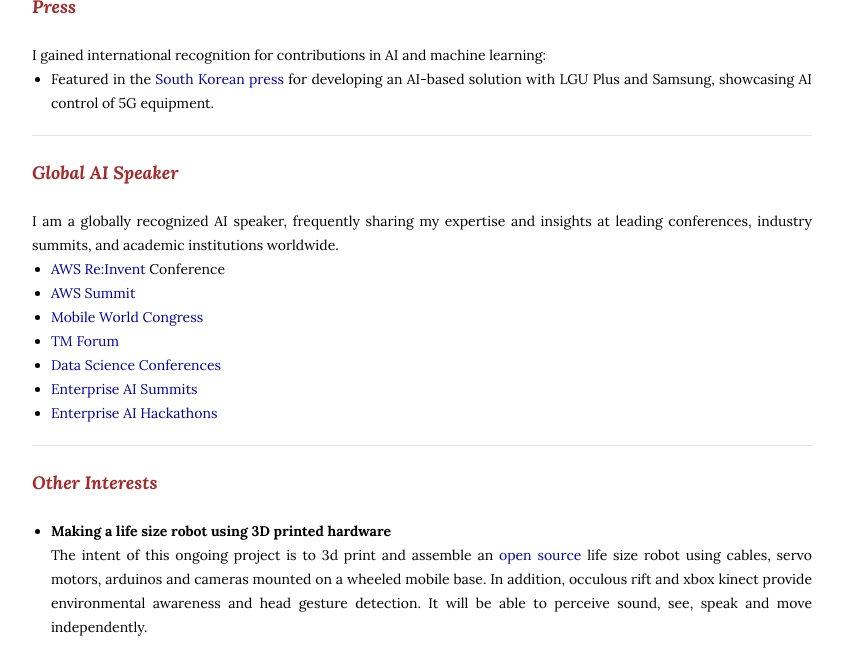
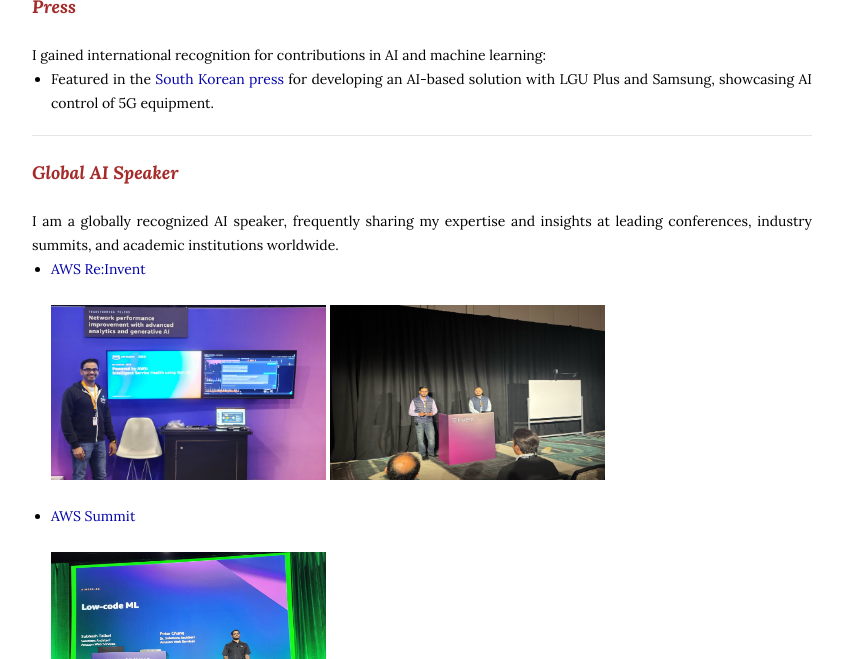
Before and after one commit to subhashtalluri/subhashtalluri.github.io, a Jekyll site: the page built from other.html, in a window 1280 px wide and 900 px high, scrolled down 941 px, cut to the strip 0-659 px from the top of the window. Shown: the whole strip, without its empty margins (88-931 px from the left). Built offline with Jekyll 4.4.1, drawn with Linux system fonts in a browser that asks for light colours; some of the changed text lies outside the part shown.

Commit message:
update 2

```diff
--- a/analytics.html
+++ b/analytics.html
@@ -52,7 +52,7 @@ I oversee multi-country initiatives, leading teams across solution architecture,
 <hr><br>
 
 <h3><i><b><span style="color:brown"><font size="4">Past Projects - 2017 to 2019</font></span></b></i></h3>
-<ul>
+<ul><br>
     <li>
     <b>Work order demand prediction for capacity management using time series & bayesian modeling (Field Service)</b><br>
     Forecasted the demand of incoming work orders from customers to optimally allign supply of technicans at different levels of granualarity using various time series methods. </li>
@@ -91,7 +91,7 @@ I oversee multi-country initiatives, leading teams across solution architecture,
 
 <h3><i><b><span style="color:brown"><font size="4">Overall Summary</font></span></b></i></h3>
 
-
+<br>
 <ul>
       <li>
     <b>Consulting</b><br>
--- a/other.html
+++ b/other.html
@@ -67,27 +67,38 @@ I am a globally recognized AI speaker, frequently sharing my expertise and insig
 <br>
 <ul>
       <li>
-           <a href="https://reinvent.awsevents.com/">AWS Re:Invent</a> Conference<br>
-      </li>
+           <a href="https://reinvent.awsevents.com/">AWS Re:Invent</a><br>
+           <br>
+           <img src="/assets/reinvent-pic1.jpg" width="275px" height="175px" align="middle">
+           <img src="/assets/reinvent-pic2.jpeg" width="275px" height="175px" align="middle">
+      </li><br>
     <li>
            <a href="https://aws.amazon.com/events/summits/?awsf.events-location=*all&awsf.events-series=*all">AWS Summit</a><br>
-      </li>
+         <br>
+           <img src="/assets/aws-summit.jpg" width="275px" height="175px" align="middle">
+      </li><br>
 
     <li>
            <a href="https://www.mwcbarcelona.com/">Mobile World Congress</a> <br>
-      </li>
+          <br>
+           <img src="/assets/mwc.jpg" width="275px" height="175px" align="middle">
+      </li><br>
 
     <li>
            <a href="https://www.tmforum.org/">TM Forum</a><br>
-      </li>
+         <br>
+           <img src="/assets/tm-forum.jpg" width="175px" height="225px" align="middle">
+      </li><br>
 
     <li>
            <a href="https://tommyflowersnetwork.blogspot.com/2021/06/data-science-beating-heart-of-ai.html">Data Science Conferences</a><br>
-      </li>
+         <br>
+           <img src="/assets/tommy-flowers.png" width="200px" height="175px" align="middle">
+      </li><br>
 
     <li>
            <a href="https://www.axiatadigitallabs.com/ai-summit/">Enterprise AI Summits</a><br>
-      </li>
+      </li><br>
     <li>
            <a href="https://telstra.brightidea.com/tih2022">Enterprise AI Hackathons</a><br>
       </li>
@@ -99,7 +110,7 @@ I am a globally recognized AI speaker, frequently sharing my expertise and insig
   <br>
 
   <li><b>Making a life size robot using 3D printed hardware </b> <br>
-    The intent of this ongoing project is to 3d print and assemble an <a href="http://inmoov.fr/">open source</a> life size robot using cables, servo motors, arduinos and cameras mounted on a wheeled mobile base. In addition, occulous rift and xbox kinect provide environmental awareness and head gesture detection. It will be able to perceive sound, see, speak and move independently. <br><br>
+    The intent of this project is to 3d print and assemble an <a href="http://inmoov.fr/">open source</a> life size robot using cables, servo motors, arduinos and cameras mounted on a wheeled mobile base. In addition, occulous rift and xbox kinect provide environmental awareness and head gesture detection. It will be able to perceive sound, see, speak and move independently. <br><br>
 
       <img src="/assets/robot.jpg" width="175px" height="175px" align="middle">
       <img src="/assets/robot1.jpg" width="175px" height="175px" align="middle">
```
Also changed, not shown: blog.html (+14 -0 lines), assets/aws-summit.jpg (added), assets/mwc.jpg (added), assets/patent.jpg (added), assets/reinvent-pic1.jpg (added), assets/reinvent-pic2.jpeg (added), assets/tm-forum.jpg (added), assets/tommy-flowers.png (added).
